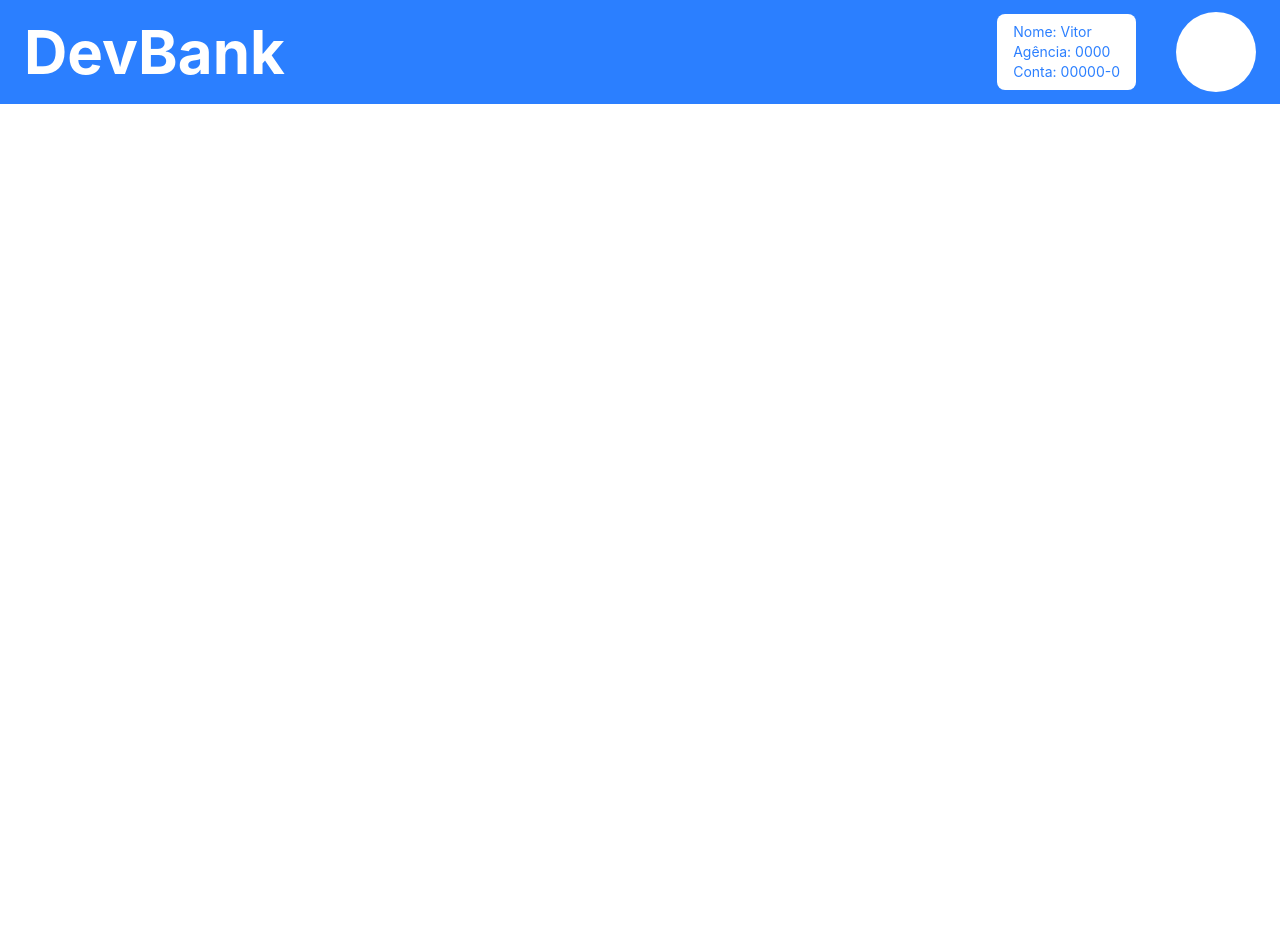
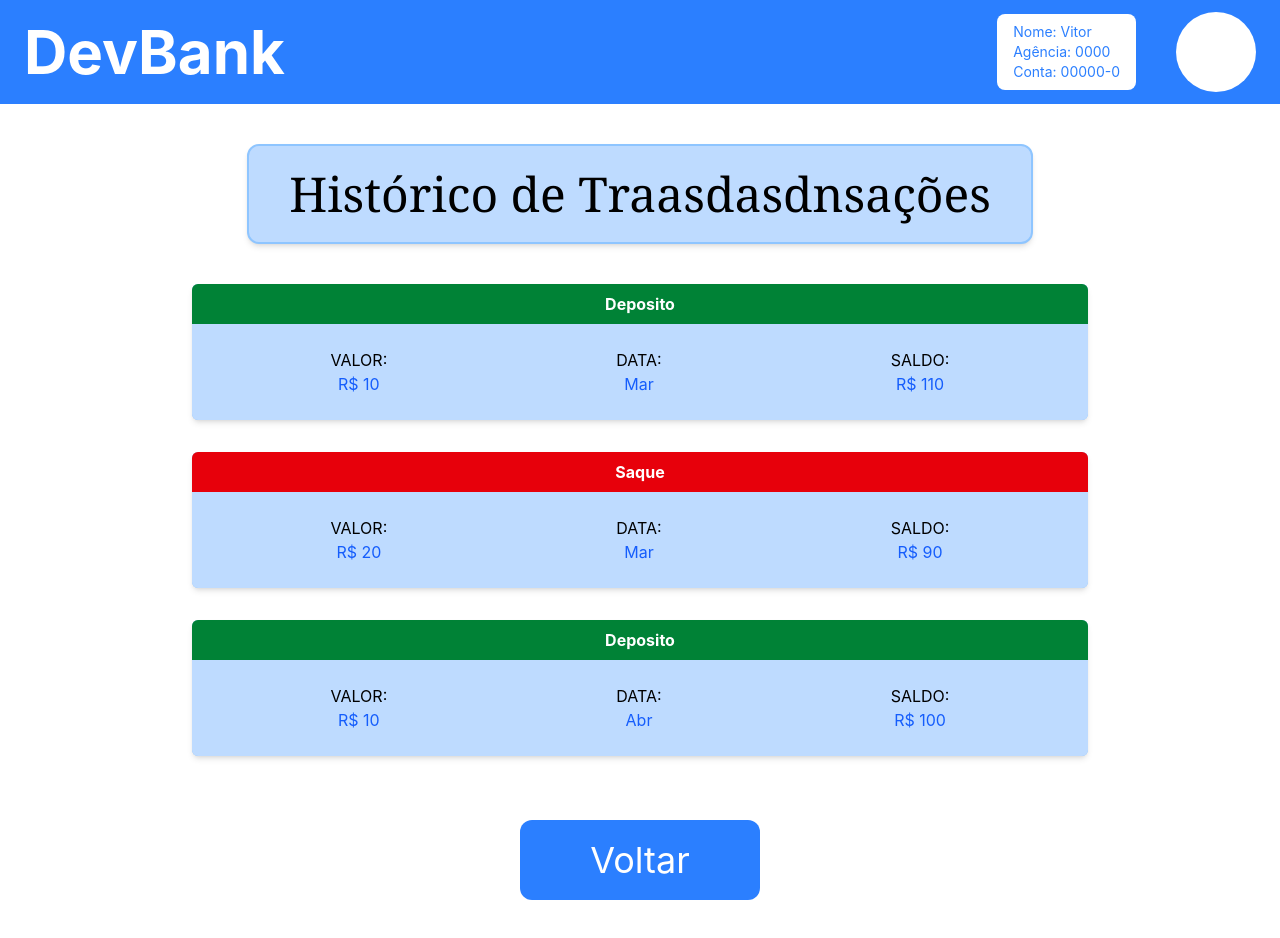
Before and after one commit to Maua-Dev/devbank_eduardo_thiago_thomaz, a React (Vite) app: page /history in a window 1280 px wide. Before the commit the page ends 800 px from the top, so only its background shows below. Built offline with nearby package versions, Linux system fonts and the light colour scheme.

Commit message:
feat - history page, transactions, transactionCard

```diff
--- a/src/App.tsx
+++ b/src/App.tsx
@@ -2,6 +2,7 @@ import { BrowserRouter, Routes, Route } from "react-router-dom";
 import Header from "./components/header"
 import Home from "./pages/home";
 import { Withdraw } from './pages/withdraw'
+import { History } from './pages/history'
 
 function App() {
   return (
@@ -10,6 +11,7 @@ function App() {
       <Routes>
         <Route path="/" element={<Home />} />
         <Route path="/withdraw" element={<Withdraw />} />
+        <Route path="/history" element={<History />} />
       </Routes>
     </BrowserRouter>
   )
--- /dev/null
+++ b/src/components/transactionCard.tsx
@@ -0,0 +1,41 @@
+interface TransactionCardProps {
+    type: "deposito" | "saque";
+    value: number;
+    date: string;
+    balance: number;
+}
+
+const TransactionCard = ({ type, value, date, balance }:TransactionCardProps) => {
+    const isDeposit = type === "deposito";
+    const headerColor = isDeposit ? "bg-green-700" : "bg-red-600";
+    const headerTitle = isDeposit ? "Deposito" : "Saque";
+
+    return(
+        <article className="w-full bg-blue-300 rounded-md shadow-md mb-6 overflow-hidden">
+
+            <header className={`w-full py-2 text-white text-center font-bold ${headerColor}`}>
+                {headerTitle}
+            </header>
+
+            <div className="flex justify-around items-center p-6 bg-blue-200">
+                <div className="flex flex-col items-center">
+                    <p>VALOR:</p>
+                    <span className="text-blue-600">R$ {value}</span>
+                </div>
+
+                <div className="flex flex-col items-center">
+                    <p>DATA:</p>
+                    <span className="text-blue-600">{date}</span>
+                </div>
+
+                <div className="flex flex-col items-center">
+                    <p>SALDO:</p>
+                    <span className="text-blue-600">R$ {balance}</span>
+                </div>
+            </div>
+
+        </article>
+    );
+};
+
+export default TransactionCard;
--- /dev/null
+++ b/src/data/transactions.ts
@@ -0,0 +1,6 @@
+/* transactions list */
+export const transactions = [
+    { id: 1, type : "deposito", value: 10, date: "Mar", balance: 110 },
+    { id: 2, type : "saque",    value: 20, date: "Mar", balance: 90 },
+    { id: 3, type : "deposito", value: 10, date: "Abr", balance: 100 }
+]; // por enquanto, com uma lista exemplo para testes
--- /dev/null
+++ b/src/pages/history.tsx
@@ -0,0 +1,40 @@
+import { useNavigate } from "react-router-dom"; // routes
+import { transactions } from "../data/transactions" // transactions list
+import TransactionCard from "../components/transactionCard"; // cards transactions
+
+export const History = () => {
+    const navigate = useNavigate(); // routes
+
+    //
+
+    return (
+        <main>
+
+            <section className="mx-20 my-10 flex justify-center items-center">
+                <div className="bg-blue-200 px-10 py-6 rounded-xl shadow-md border-2 border-blue-300">
+                    <p className="text-5xl font-serif">Histórico de Traasdasdnsações</p>
+                </div>
+            </section>
+
+            <section className="flex flex-col items-center mx-20 gap-2">
+                {transactions.map((transaction) => (
+                    <div key={transaction.id} className="w-full max-w-4xl">
+                        <TransactionCard
+                            type={transaction.type as "deposito" | "saque"}
+                            value={transaction.value}
+                            date={transaction.date}
+                            balance={transaction.balance}
+                        />
+                    </div>
+                ))}
+            </section>
+
+            <section className="flex justify-center items-center my-10">
+                <button onClick={() => navigate("/")} className="w-60 h-20 bg-blue-500 text-white rounded-xl mx-10 cursor-pointer">
+                    <p className="text-4xl">Voltar</p>
+                </button>
+            </section>
+
+        </main>
+    );
+}
--- a/src/pages/home.tsx
+++ b/src/pages/home.tsx
@@ -6,6 +6,8 @@ export default function Home(){
   return(
     <main>
       <button onClick={() => navigate("/withdraw")} className="w-50 h-20 bg-blue-300 rounded-xl mx-auto my-10">Saque</button>
+      {" "}
+      <button onClick={() => navigate("/history")} className="w-50 h-20 bg-blue-300 rounded-xl mx-auto my-10">Transações</button>
     </main>
-  )
+  ) // não descobri a melhor forma de adicionar espaço entre os botões
 }
```
Also changed, not shown: 1 other file (tests, documents, lock files or other folders).
